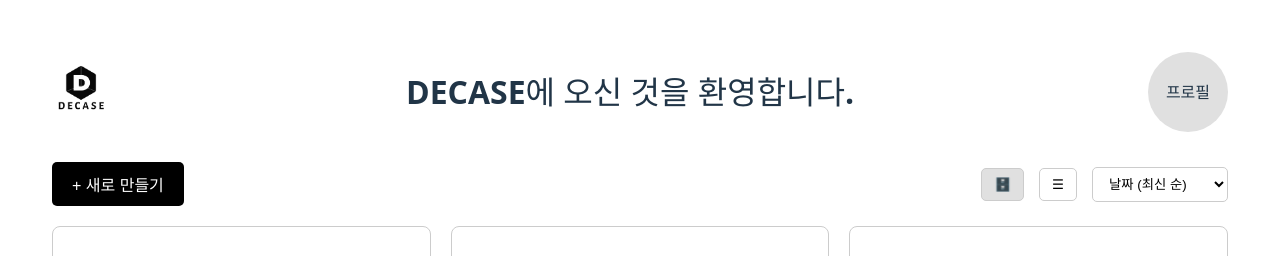
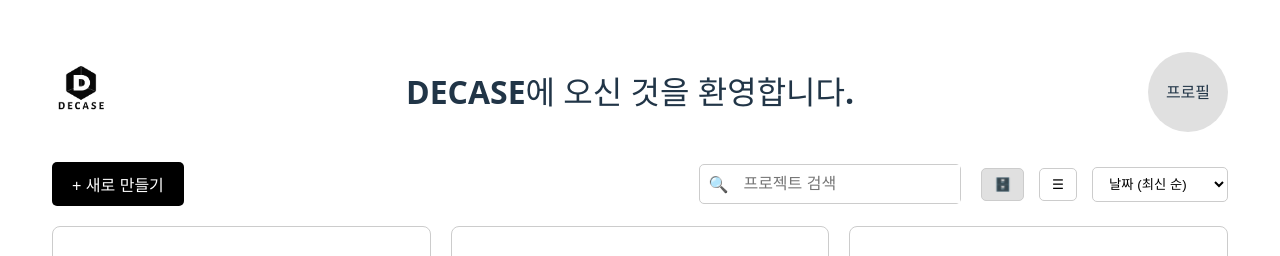
Before and after one commit to 8-do-nenemddin/DECASE-FE, a Vue app: page / in a window 1280 px wide. Shown: the top 256 px of the page. Built offline with nearby package versions, Linux system fonts and the light colour scheme.

Commit message:
feat : 프로젝트 검색 바 추가

```diff
--- a/src/components/main.vue
+++ b/src/components/main.vue
@@ -15,6 +15,10 @@
 	  <main>
 		<div class="toolbar">
 		  <button class="new-project-button" @click="openModal">+ 새로 만들기</button>
+		  <div class="search-container">
+			<span class="search-icon">🔍</span>
+			<input type="text" v-model="searchQuery" placeholder="프로젝트 검색" class="search-input" />
+		  </div>
 		  <div class="view-options">
 			<div class="view-toggle">
 			  <button
@@ -77,6 +81,7 @@
 	console.log('프로젝트 데이터:', projects.value);
 
   const selectedView = ref('gallery');
+  const searchQuery = ref(''); // Add this line to store the search query
 
   const setView = (view) => {
 	selectedView.value = view;
@@ -91,7 +96,14 @@
 		const sortedProjects = computed(() => {
 		  const [field, order] = sortOption.value.split(',');
 
-		  return [...projects.value].sort((a, b) => {
+		  let filteredProjects = projects.value;
+		  if (searchQuery.value) {
+			filteredProjects = projects.value.filter(project =>
+			  project.name.toLowerCase().includes(searchQuery.value.toLowerCase())
+			);
+		  }
+
+		  return [...filteredProjects].sort((a, b) => {
 		    let comparison = 0;
 
 		    if (field === 'date') {
@@ -151,9 +163,33 @@
 
   .toolbar {
 	display: flex;
-	justify-content: space-between;
+	/* justify-content: space-between; */ /* Remove this line */
 	align-items: center;
 	margin-bottom: 20px;
+  }
+
+  .search-container {
+    display: flex;
+    align-items: center;
+    border: 1px solid #ccc;
+    border-radius: 5px;
+    padding-left: 8px; /* Add padding for the icon */
+    margin-left: auto;
+    margin-right: 10px;
+  }
+
+  .search-icon {
+    margin-right: 5px; /* Space between icon and input */
+  }
+
+  .search-input {
+    padding: 10px;
+    border: none; /* Remove individual border as container has it */
+    border-radius: 0; /* Remove individual radius */
+    font-size: 1em;
+    /* margin-left: auto; */ /* Remove this as it's handled by search-container */
+    /* margin-right: 10px; */ /* Remove this as it's handled by search-container */
+    outline: none; /* Remove focus outline if not desired */
   }
 
   .new-project-button {
```
